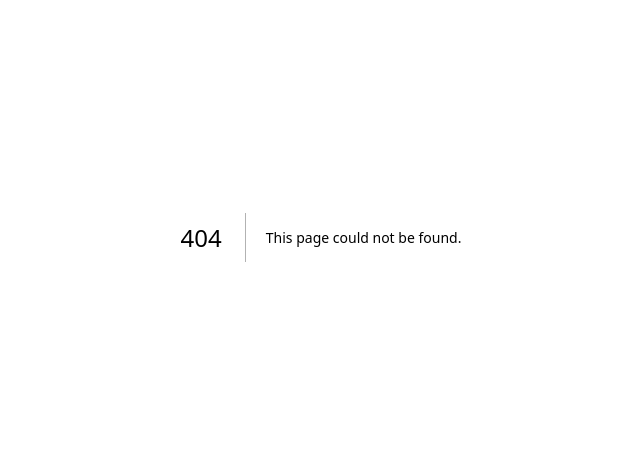
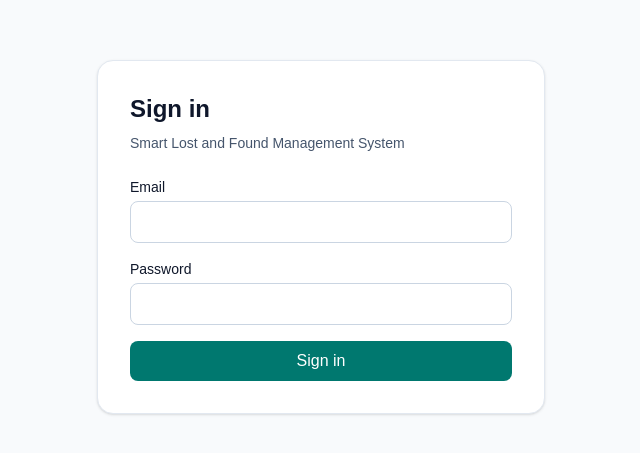
Before and after one commit to ParasAgarwal23/smart-lost-and-found, a Next.js app: page /login in a window 1280 px wide. Before the commit this address had no page. Shown: the part 163-616 px from the top of the page, without its empty margins (319-959 px from the left). Built offline with nearby package versions, Linux system fonts and the light colour scheme.

Commit message:
Add login and logout flow

```diff
--- /dev/null
+++ b/app/actions/auth.ts
@@ -0,0 +1,42 @@
+"use server";
+
+import { redirect } from "next/navigation";
+import { z } from "zod";
+import { authenticateUser } from "@/lib/auth";
+import { createSession, destroySession } from "@/lib/session";
+
+export type LoginState = { error: string | null };
+
+const loginSchema = z.object({
+  email: z.string().trim().max(100).pipe(z.email()),
+  password: z.string().min(1).max(1024),
+});
+
+export async function login(
+  _previousState: LoginState,
+  formData: FormData,
+): Promise<LoginState> {
+  const parsed = loginSchema.safeParse({
+    email: formData.get("email"),
+    password: formData.get("password"),
+  });
+  if (!parsed.success) return { error: "Invalid email or password" };
+
+  try {
+    // authenticateUser verifies Argon2id via the existing password helper.
+    const user = await authenticateUser(parsed.data.email, parsed.data.password);
+    if (!user) return { error: "Invalid email or password" };
+    await createSession(user.User_ID);
+  } catch {
+    // Never send internal database/session errors or credentials to the browser.
+    return { error: "Unable to sign in. Please try again later." };
+  }
+
+  // redirect throws internally; keep it outside the error handler.
+  redirect("/");
+}
+
+export async function logout(): Promise<void> {
+  await destroySession();
+  redirect("/");
+}
--- /dev/null
+++ b/app/login/login-form.tsx
@@ -0,0 +1,53 @@
+"use client";
+
+import { useActionState } from "react";
+import { login, type LoginState } from "@/app/actions/auth";
+
+const initialState: LoginState = { error: null };
+
+export default function LoginForm() {
+  const [state, formAction, pending] = useActionState(login, initialState);
+
+  return (
+    <form action={formAction} className="mt-6 space-y-4">
+      <div>
+        <label htmlFor="email" className="block text-sm font-medium">
+          Email
+        </label>
+        <input
+          id="email"
+          name="email"
+          type="email"
+          autoComplete="username"
+          required
+          maxLength={100}
+          className="mt-1 w-full rounded-lg border border-slate-300 px-3 py-2 focus:outline-2 focus:outline-teal-700"
+        />
+      </div>
+      <div>
+        <label htmlFor="password" className="block text-sm font-medium">
+          Password
+        </label>
+        <input
+          id="password"
+          name="password"
+          type="password"
+          autoComplete="current-password"
+          required
+          maxLength={1024}
+          className="mt-1 w-full rounded-lg border border-slate-300 px-3 py-2 focus:outline-2 focus:outline-teal-700"
+        />
+      </div>
+      <p role="status" aria-live="polite" className="text-sm text-red-700">
+        {state.error}
+      </p>
+      <button
+        type="submit"
+        disabled={pending}
+        className="w-full rounded-lg bg-teal-700 px-4 py-2 font-medium text-white hover:bg-teal-800 disabled:cursor-wait disabled:opacity-60"
+      >
+        {pending ? "Signing in…" : "Sign in"}
+      </button>
+    </form>
+  );
+}
--- /dev/null
+++ b/app/login/page.tsx
@@ -0,0 +1,15 @@
+import LoginForm from "./login-form";
+
+export default function LoginPage() {
+  return (
+    <main className="flex min-h-screen items-center justify-center px-6 py-16">
+      <section className="w-full max-w-md rounded-2xl border border-slate-200 bg-white p-8 shadow-sm">
+        <h1 className="text-2xl font-bold text-slate-900">Sign in</h1>
+        <p className="mt-2 text-sm text-slate-600">
+          Smart Lost and Found Management System
+        </p>
+        <LoginForm />
+      </section>
+    </main>
+  );
+}
```
